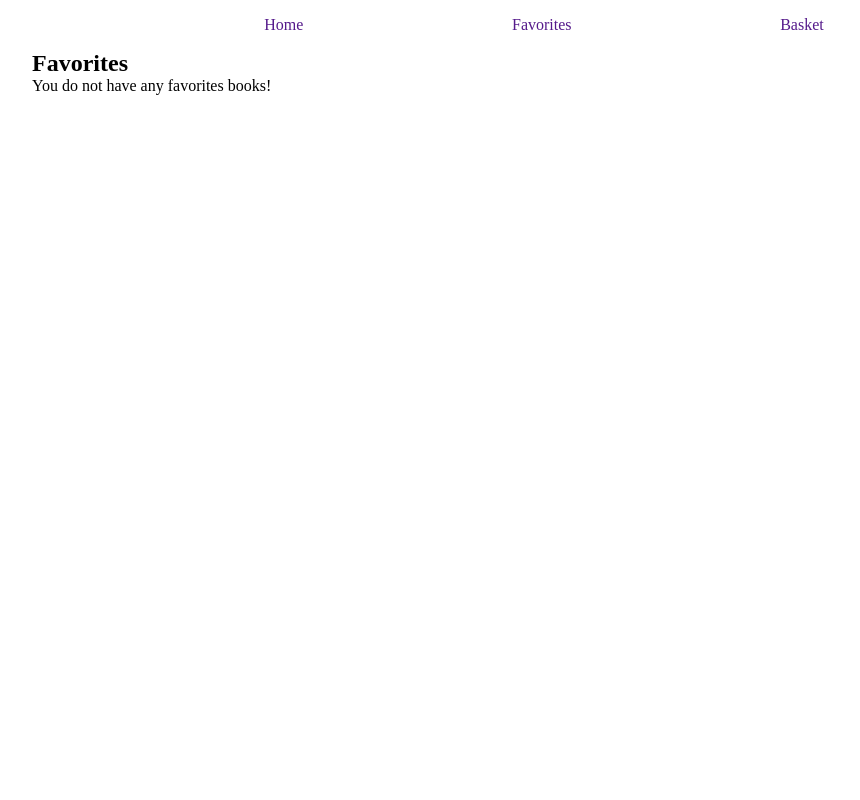
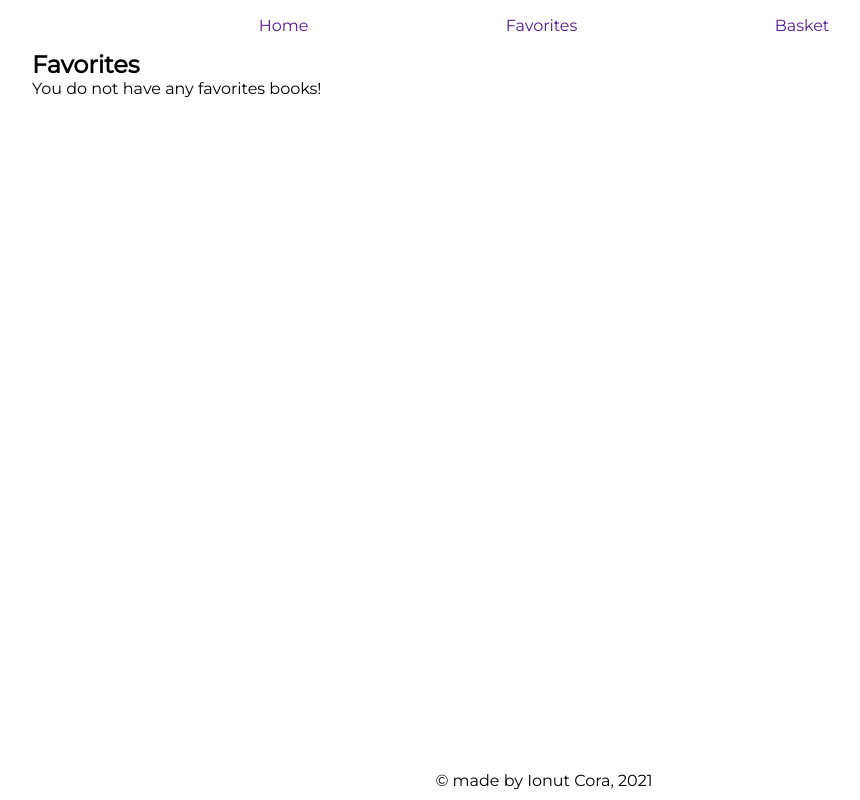
Before and after one commit to Ionut-Cora/ecommerce-books, a plain HTML site: page index.html in a window 1280 px wide. Both pictures are taken after a click on the link "Favorites". Shown: the whole page, without its empty margins (96-956 px from the left). Drawn offline with nearby package versions, Linux system fonts and the light colour scheme.

Commit message:
footer add + some changes

```diff
--- a/css/style.css
+++ b/css/style.css
@@ -9,7 +9,16 @@
     margin: auto;
 }
 
+body {
+    font-family: 'Montserrat', sans-serif;
+}
 
+/* ROOT */
+
+#root {
+    position: relative;
+    min-height: 100vh;
+}
 
 /* NAV */
 
@@ -80,13 +89,25 @@ li {
 
 /* SECTION - HEADER */
 
-#header {
-    display: none;
-    background-image: -webkit-gradient(linear, left top, left bottom, from(rgba(0, 0, 0, 0.5)), to(rgba(0, 0, 0, 0.5))), url(https://i.imgur.com/t0tEnNg.jpg);
-    background-image: linear-gradient(rgba(0, 0, 0, 0.5), rgba(0, 0, 0, 0.5)), url(https://i.imgur.com/t0tEnNg.jpg);
+.header {
+    /* display: none; */
+    background-image: -webkit-gradient(linear, left top, left bottom, from(rgba(0, 0, 0, 0.5)), to(rgba(0, 0, 0, 0.5))), url(https://i.imgur.com/Npfcyvy.jpg);
+    background-image: linear-gradient(rgba(0, 0, 0, 0.5), rgba(0, 0, 0, 0.5)), url(https://i.imgur.com/Npfcyvy.jpg);
     background-size: cover;
     background-position: center;
     height: 100vh;
+}
+
+.header div {
+    display: flex;
+    justify-content: center;
+    align-items: center;
+    height: 100vh;
+}
+
+.header h1 {
+    font-size: 7rem;
+    color: #fff;
 }
 
 /* SECTION PRODUCTS-PAGE */
@@ -194,6 +215,10 @@ ion-icon:hover {
 
 /* BASKET SECTION */
 
+#basket-section {
+    padding-bottom: 2.5rem;
+}
+
 #basket-total {
     display: none;
 }
@@ -204,6 +229,18 @@ ion-icon:hover {
 
 #order {
     display: none;
+}
+
+/* FOOTER */
+
+.footer {
+    display: flex;
+    justify-content: center;
+    align-items: center;
+    position: absolute;
+    bottom: 0;
+    width: 100%;
+    height: 2.5rem;
 }
 
 /* RESPONSIVE */
--- a/index.html
+++ b/index.html
@@ -7,6 +7,8 @@
         <meta name="description" content="Ecommerce Books">
         <meta name="viewport" content="width=device-width, initial-scale=1">
         <link rel="stylesheet" href="css/style.css">
+        <link rel="preconnect" href="https://fonts.gstatic.com">
+        <link href="https://fonts.googleapis.com/css2?family=Montserrat&display=swap" rel="stylesheet">
     </head>
     <body>
 
--- a/js/script.js
+++ b/js/script.js
@@ -12,7 +12,7 @@ const books = [
             Against the background on which, together with Anna, special characters evolve by their nature, Tolstoy divulges the hypocrisy of the high society,
             paints the decomposition of the patriarchal way of life and the degradation of the family institution.
         `,
-        image: 'https://i.imgur.com/wpggfQv.jpg',
+        image: 'https://i.imgur.com/Ci1xy7T.jpg',
         price: 4.00,
         currency: '£'
     },
@@ -26,7 +26,7 @@ const books = [
             psychologist the causes of crime, his character's dilemmas, his inner oscillations between good and evil, rational and irrational, the psychology of the killer and the investigator,
             finally advancing the possibility of salvation through love, humility and self-sacrifice.
         `,
-        image: 'https://i.imgur.com/CJkKk7X.jpg',
+        image: 'https://i.imgur.com/JlasLtj.jpg',
         price: 5.50,
         currency: '£'
     },
@@ -41,7 +41,7 @@ const books = [
             arms are the wings, which, turned by the wind, move the stones of the mill. It can be seen from there, answered Don Quixote, that you are not very well read when it comes to
             chivalric adventures; they are huge, and if you are afraid of them, erase them from here and pray, as long as I am included with them in the fierce and right-wing struggle.
         `,
-        image: 'https://i.imgur.com/KKbAQiX.jpg',
+        image: 'https://i.imgur.com/iGPICzD.jpg',
         price: 8.00,
         currency: '£'
     },
@@ -54,7 +54,7 @@ const books = [
             the Karamazov brothers each have well-founded reasons, albeit of different natures, to kill their father, the landowner Fyodor Pavlovich Karamazov, who leads an amoral and debauched life.
             His unexpected death casts suspicion on all four brothers and gives rise to numerous theories, Dostoevsky exploiting with remarkable ability the police vein of the story.
         `,
-        image: 'https://i.imgur.com/N9wnj8D.jpg',
+        image: 'https://i.imgur.com/iSfuFfW.jpg',
         price: 3.50,
         currency: '£'
     },
@@ -66,7 +66,7 @@ const books = [
             Against the background of a prosperous but chaotic America, Gatz, driven by the mirage of love for Daisy Buchanan, changes his life, becoming a student at Oxford gangster, alcoholic trafficker and then millionaire.
             But his love for Daisy does not come true; remains the Don Quixote story of the Great Gatsby, unfolding with an illusory, endless American dream.
         `,
-        image: 'https://i.imgur.com/GOMxcp3.jpg',
+        image: 'https://i.imgur.com/ml0edRw.jpg',
         price: 4.00,
         currency: '£'
     },
@@ -78,7 +78,7 @@ const books = [
             is frightened by their greed and is indignant at the lack of humanity. The Idiot is the novel of a perpetual surprise, of the indecision and of the convulsive reaction of the human
             being towards the deeds of a violent society which, in the absence of reason, is guided by instincts and passions.
         `,
-        image: 'https://i.imgur.com/UGgtZr1.jpg',
+        image: 'https://i.imgur.com/ShZw8wY.jpg',
         price: 6.75,
         currency: '£'
     },
@@ -90,7 +90,7 @@ const books = [
             Every deed, every past year leaves another mark on the painted face, without this detail being known by the others; only its creator, Basil Hallward, knows, and for that he is killed by Dorian Gray.
             The latter will also reach the fatal confrontation with his painted reflection and will end up, aged without news, the mysterious victim of the image in the painting he cherished so much.
         `,
-        image: 'https://i.imgur.com/TLhPmf4.jpg',
+        image: 'https://i.imgur.com/gXPlry9.jpg',
         price: 6.50,
         currency: '£'
     },
@@ -102,7 +102,7 @@ const books = [
             He was indeed in love with the tsar, with the glory of Russian weapons, and with his hope in the victory to come. And he was not the only one to experience this feeling in
             the memorable days before the battle of Austerlitz; In the Russian army, nine out of ten people were in love at the time, though perhaps less madly than Rostov, with their tsar and the glory of Russian weapons.
         `,
-        image: 'https://i.imgur.com/2E3vFOx.jpg',
+        image: 'https://i.imgur.com/wkKBvUW.jpg',
         price: 12.50,
         currency: '£'
     }
@@ -125,7 +125,11 @@ window.addEventListener('load', () => {
             </ul>
         </nav>
 
-        <section id="header"></section>
+        <section class="header">
+            <div class="container">
+                <h1>Favorite books</h1>
+            </div>
+        </section>
 
         <div class="container" id="filters">
             <select id="my-select">
@@ -170,6 +174,9 @@ window.addEventListener('load', () => {
                 <button id="order-button">ok</button>
             </div>
         </section>
+        <footer class="footer">
+            <p class="text-center p-3 mb-0">&copy; made by Ionut Cora, 2021</p>
+        </footer>
     `;
 
     const mySelects = document.getElementById('my-select');
@@ -219,7 +226,7 @@ window.addEventListener('load', () => {
     const home = document.getElementById('home');
     const favoriteButton = document.getElementById('favorite-button');
     const basketButton = document.getElementById('basket-button');
-    const header = document.getElementById('header');
+    const header = document.querySelector('.header');
     const filters = document.getElementById('filters');
     let favoritesSection = document.querySelector('.favorites-section');
     let basketsSection = document.querySelector('.basket-section');
@@ -243,7 +250,8 @@ window.addEventListener('load', () => {
         sectionProducts.style.display = 'none';
         favoritesSection.classList.add('seen');
         nav.classList.add('seen');
-        header.classList.add('unseen');
+        // header.classList.add('unseen');
+        header.style.display = 'none';
         sectionProducts.classList.add('unseen');
         filters.style.display = 'none';
         nameAtoZ.style.display = 'none';
@@ -450,7 +458,8 @@ window.addEventListener('load', () => {
         basketsSection.classList.add('seen');
         nav.classList.add('seen');
         favoritesSection.classList.add('unseen');
-        header.classList.add('unseen');
+        // header.classList.add('unseen');
+        header.style.display = 'none';
         sectionProducts.classList.add('unseen');
         filters.style.display = 'none';
         nameAtoZ.style.display = 'none';
```
